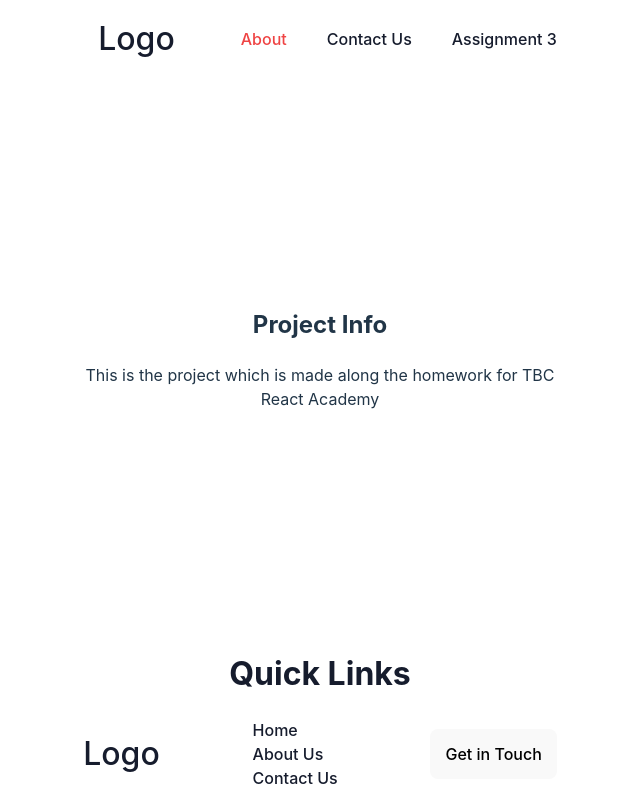
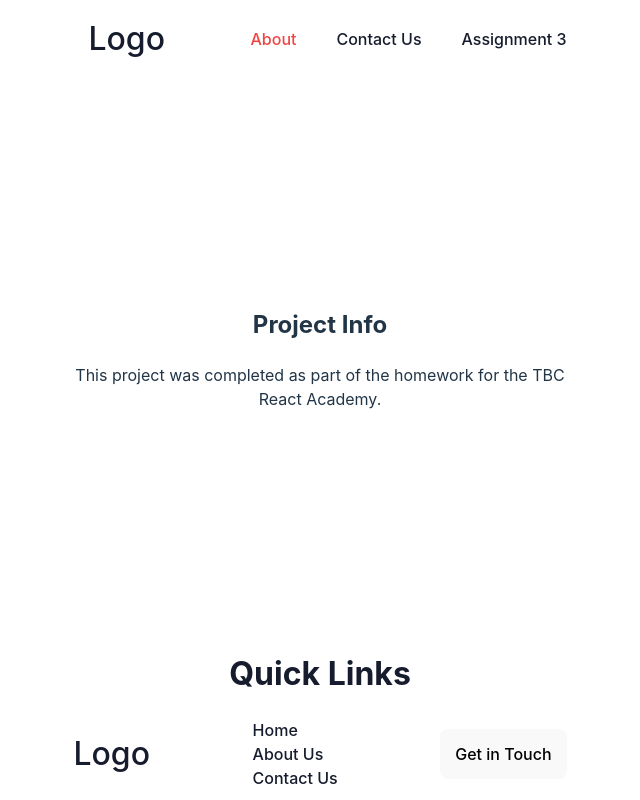
Before and after one commit to ShotaJokhadze/Final_Project, a React (Vite) app: page /about in a window 1280 px wide. Shown: the whole page, without its empty margins (320-960 px from the left). Built offline with nearby package versions, Linux system fonts and the light colour scheme.

Commit message:
adjust about paragraph

```diff
--- a/src/components/About/About.jsx
+++ b/src/components/About/About.jsx
@@ -5,7 +5,7 @@ export default function About() {
     <>
       <div className="about-container">
         <h2>Project Info</h2>
-        <p>This is the project which is made along the homework for TBC React Academy</p>
+        <p>This project was completed as part of the homework for the TBC React Academy.</p>
       </div>
     </>
   )
```
